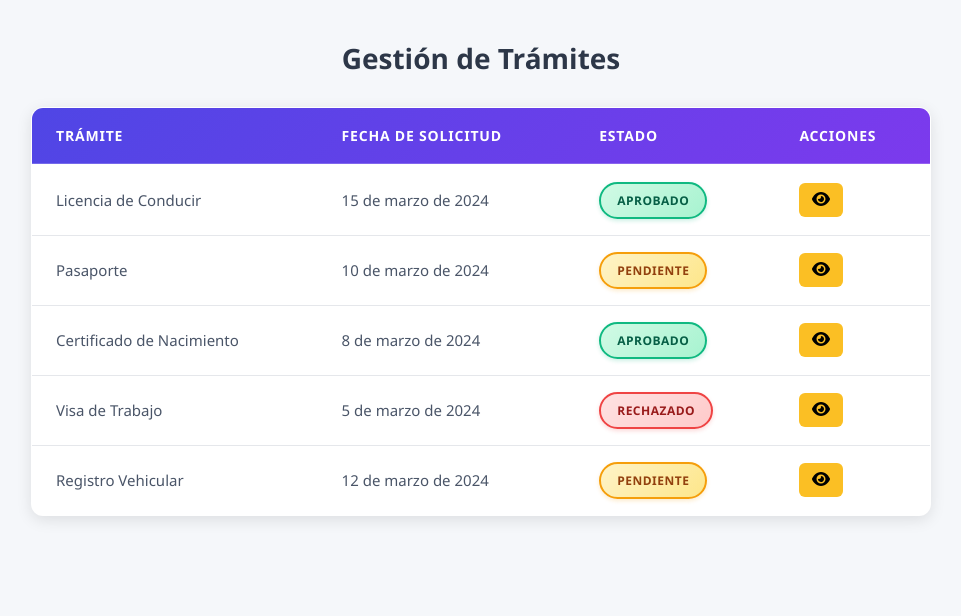
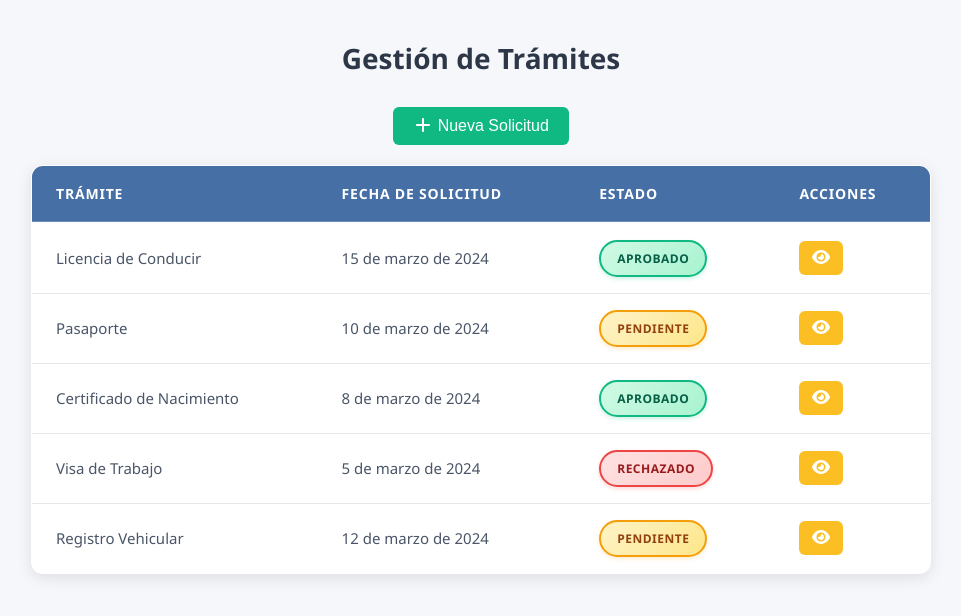
Before and after one commit to loraak/lariogistic, a React (Create React App) app: page /tramites in a window 1280 px wide. Shown: the top 616 px of the page, without its empty margins (159-1120 px from the left). Built offline with nearby package versions, Linux system fonts and the light colour scheme.

Commit message:
Solicitar tramite

```diff
--- a/src/components/Interfaces/Tramites.jsx
+++ b/src/components/Interfaces/Tramites.jsx
@@ -1,6 +1,6 @@
 import React from 'react';
 import { FontAwesomeIcon } from '@fortawesome/react-fontawesome';
-import { faEye } from '@fortawesome/free-solid-svg-icons';
+import { faEye, faPlus } from '@fortawesome/free-solid-svg-icons';
 import styles from './Tramites.module.css';
 
 const Tramites = () => {
@@ -63,6 +63,9 @@ const Tramites = () => {
     return (
         <div className={styles.tableContainer}>
         <h1 className={styles.title}>Gestión de Trámites</h1>
+        <button className={styles.nuevaSolicitudButton}>
+            <FontAwesomeIcon icon={faPlus} /> Nueva Solicitud
+        </button>
 
         <table className={styles.table}>
             <thead className={styles.thead}>
--- a/src/components/Interfaces/Tramites.module.css
+++ b/src/components/Interfaces/Tramites.module.css
@@ -31,7 +31,7 @@
 
 /* Encabezado de tabla */
 .thead {
-  background: linear-gradient(135deg, #4f46e5 0%, #7c3aed 100%);
+  background: #466FA6;
   color: white;
 }
 
@@ -72,6 +72,21 @@
   font-weight: 400;
 }
 
+/* Botón Nueva Solicitud */
+.nuevaSolicitudButton {
+  background-color: #10b981;
+  color: white;
+  border: none;
+  border-radius: 6px;
+  padding: 10px 20px;
+  cursor: pointer;
+  font-size: 16px;
+  margin-bottom: 20px;
+  display: block;
+  margin-left: auto;
+  margin-right: auto;
+}
+
 /* Botón Ver */
 .verButton {
   background-color: #fbbf24;
@@ -80,6 +95,7 @@
   padding: 8px 12px;
   cursor: pointer;
   font-size: 16px;
+  color: white;
 }
 
 /* Estados */
```
